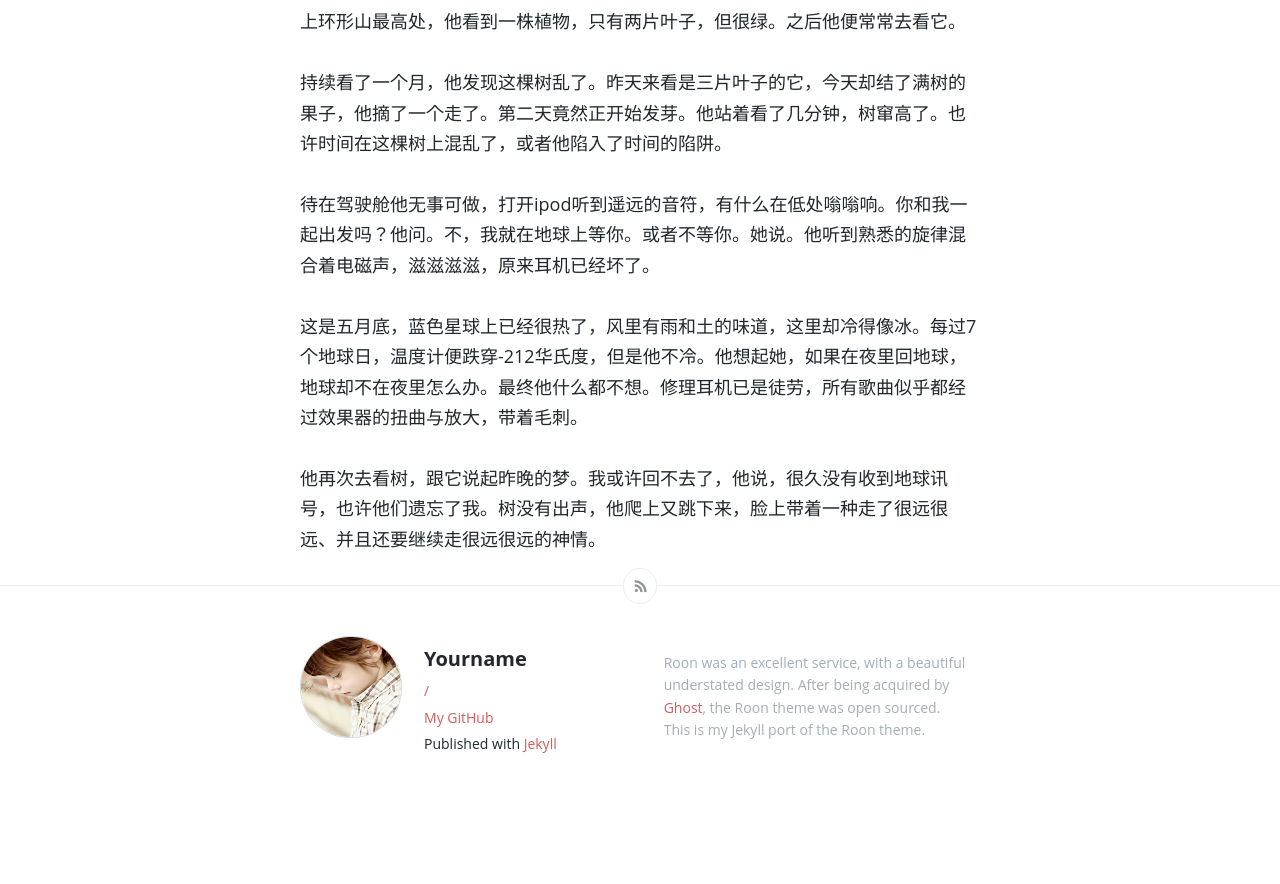
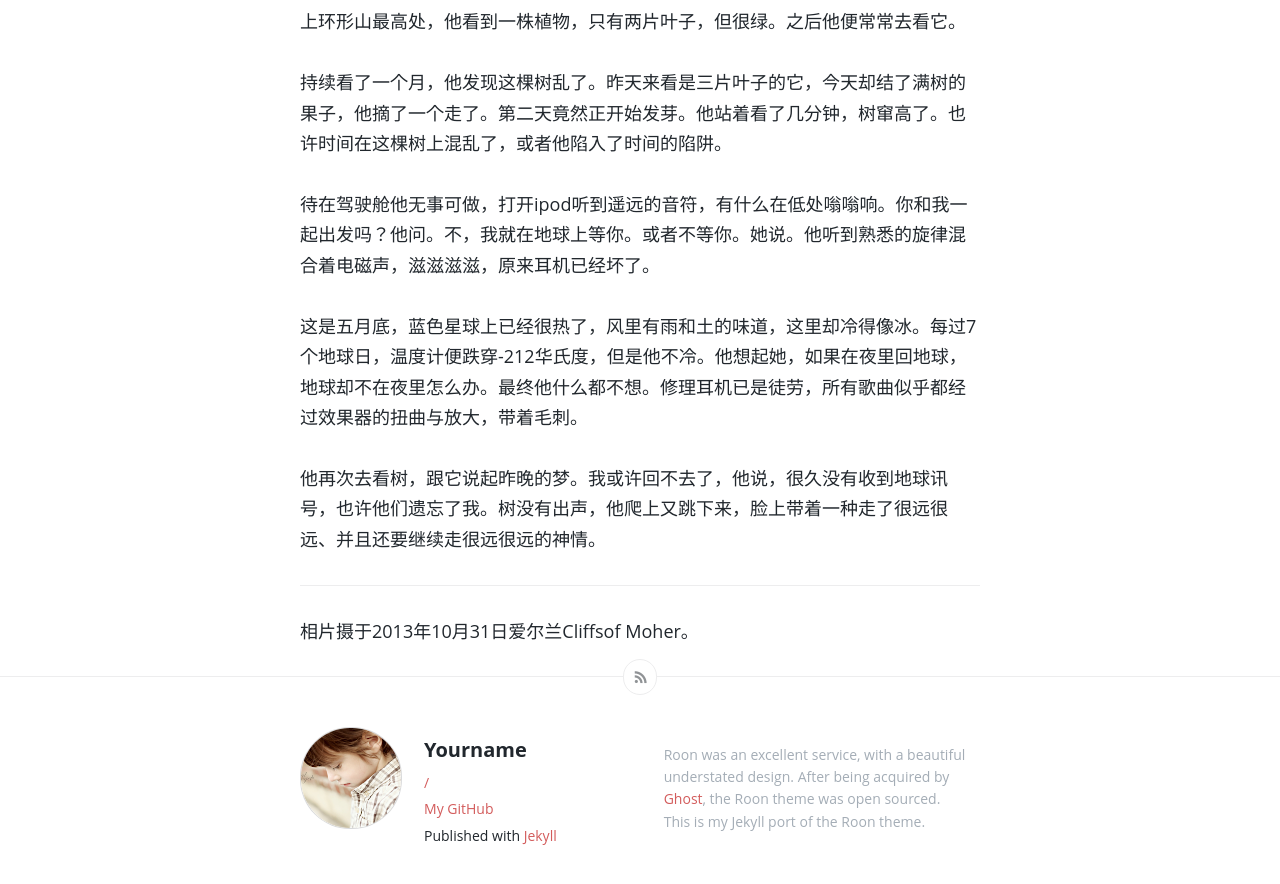
Before and after one commit to sardine2/wangshourong, a Jekyll site: the page built from _posts/2016-05-31-The-Last-Astronaut.md, in a window 1280 px wide and 900 px high, scrolled down 1154 px. Shown: the top 884 px of the window. Built offline with Jekyll 4.4.1, drawn with Linux system fonts in a browser that asks for light colours; comment, search, counter and statistics services are not loaded; before the commit the page ends 1962 px from its top, so only the background shows below that.

Commit message:
Update 2016-05-31-The-Last-Astronaut.md

```diff
--- a/_posts/2016-05-31-The-Last-Astronaut.md
+++ b/_posts/2016-05-31-The-Last-Astronaut.md
@@ -25,3 +25,10 @@ image: ireland.jpg
 这是五月底，蓝色星球上已经很热了，风里有雨和土的味道，这里却冷得像冰。每过7个地球日，温度计便跌穿-212华氏度，但是他不冷。他想起她，如果在夜里回地球，地球却不在夜里怎么办。最终他什么都不想。修理耳机已是徒劳，所有歌曲似乎都经过效果器的扭曲与放大，带着毛刺。
 
 他再次去看树，跟它说起昨晚的梦。我或许回不去了，他说，很久没有收到地球讯号，也许他们遗忘了我。树没有出声，他爬上又跳下来，脸上带着一种走了很远很远、并且还要继续走很远很远的神情。
+
+
+
+
+-----
+
+相片摄于2013年10月31日爱尔兰Cliffsof Moher。
```
